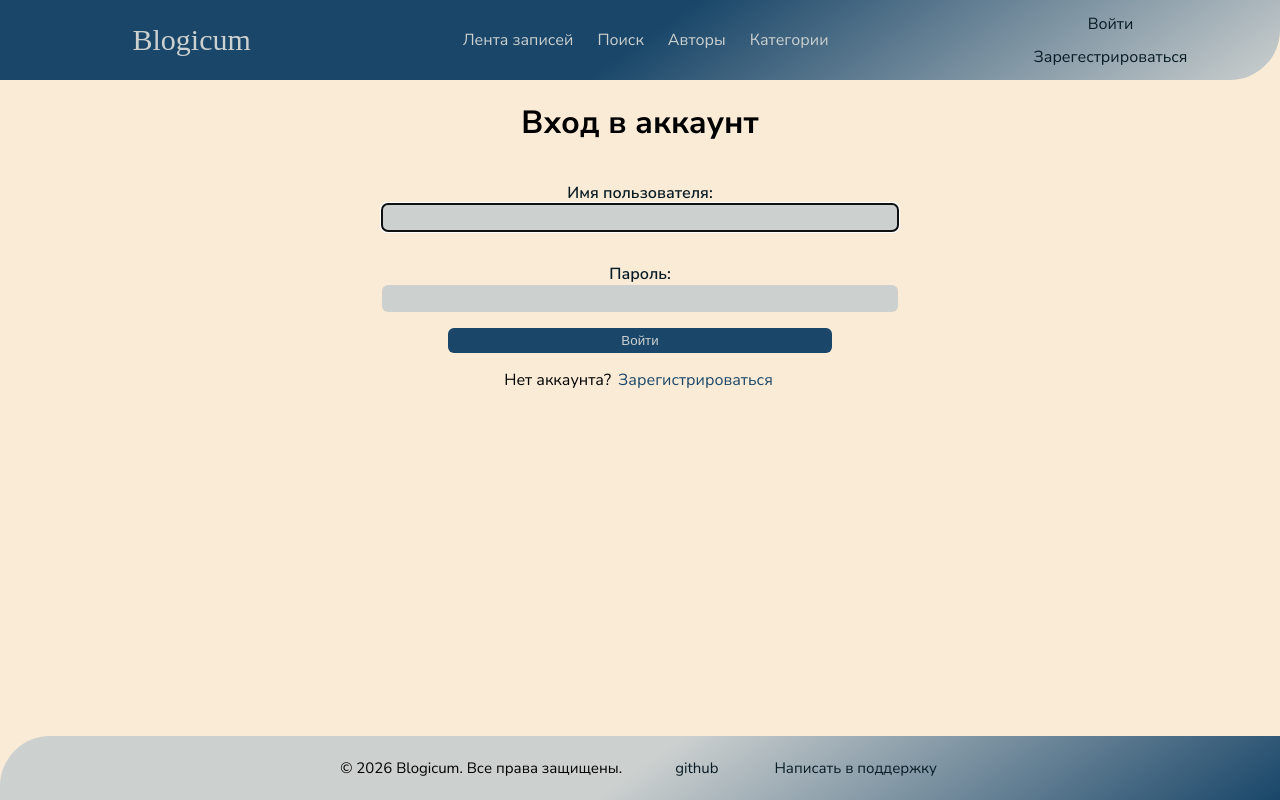
After one commit to dmitryi-88/blog, a Django app: page /account/login/ in a window 1280 px wide. The commit adds this page. Run offline with Django 5.2, Linux system fonts and the light colour scheme; some web fonts are replaced.

Commit message:
add login

```diff
--- a/static/css/main.css
+++ b/static/css/main.css
@@ -1,10 +1,12 @@
 @import url("https://fonts.googleapis.com/css2?family=Gravitas+One&family=Nunito+Sans:ital,opsz,wght@0,6..12,200..1000;1,6..12,200..1000&display=swap");
-.registerContainer {
+.registerContainer,
+.loginContainer {
   display: flex;
   flex-direction: column;
   align-items: center;
 }
-.registerContainer button {
+.registerContainer button,
+.loginContainer button {
   cursor: pointer;
   display: flex;
   align-items: center;
@@ -17,46 +19,57 @@
   color: #ccd0cf;
   transition: 0.2s;
 }
-.registerContainer button:hover {
+.registerContainer button:hover,
+.loginContainer button:hover {
   transform: translateY(5%);
   box-shadow: 0 5px 3px 0 rgba(0, 0, 0, 0.3);
 }
-.registerContainer button:active {
+.registerContainer button:active,
+.loginContainer button:active {
   transform: scale(0.85);
 }
-.registerContainer button {
+.registerContainer button,
+.loginContainer button {
   width: 60%;
 }
-.registerContainer a {
+.registerContainer a,
+.loginContainer a {
   font-size: #081c25;
   text-decoration: none;
   color: #081c25;
   text-align: center;
   transition: ease-in 0.2s;
 }
-.registerContainer a:hover {
+.registerContainer a:hover,
+.loginContainer a:hover {
   transform: translateY(5%);
   box-shadow: 0 5px 3px 0 rgba(0, 0, 0, 0.3);
   background-color: #081c25;
   color: #ccd0cf;
 }
-.registerContainer a:active {
+.registerContainer a:active,
+.loginContainer a:active {
   transform: scale(0.95);
 }
-.registerContainer a {
+.registerContainer a,
+.loginContainer a {
   color: #194669;
 }
 .registerContainer span,
-.registerContainer li {
+.registerContainer li,
+.loginContainer span,
+.loginContainer li {
   font-size: 13px;
 }
-.registerContainer form {
+.registerContainer form,
+.loginContainer form {
   width: 50%;
   display: flex;
   flex-direction: column;
   align-items: center;
 }
-.registerContainer form p {
+.registerContainer form p,
+.loginContainer form p {
   display: flex;
   flex-direction: column;
   align-items: center;
@@ -64,10 +77,12 @@
   text-align: center;
   color: #081c25;
 }
-.registerContainer form p label {
+.registerContainer form p label,
+.loginContainer form p label {
   font-weight: 600;
 }
-.registerContainer form p input {
+.registerContainer form p input,
+.loginContainer form p input {
   width: 100%;
   height: 25px;
   border: 0;
@@ -170,6 +185,30 @@ header .authorization a:hover {
 header .authorization a:active {
   transform: scale(0.95);
 }
+header .authorization span {
+  font-size: 18px;
+  font-weight: 600;
+}
+header .authorization form button {
+  cursor: pointer;
+  display: flex;
+  align-items: center;
+  justify-content: center;
+  height: 25px;
+  border: 0;
+  border-radius: 6px;
+  padding: 5px;
+  background-color: #194669;
+  color: #ccd0cf;
+  transition: 0.2s;
+}
+header .authorization form button:hover {
+  transform: translateY(5%);
+  box-shadow: 0 5px 3px 0 rgba(0, 0, 0, 0.3);
+}
+header .authorization form button:active {
+  transform: scale(0.85);
+}
 
 main {
   background-color: antiquewhite;
--- a/static/scss/register.scss
+++ b/static/scss/auth.scss
@@ -1,6 +1,7 @@
 @use "variables" as *;
 
-.registerContainer {
+.registerContainer,
+.loginContainer {
     display: flex;
     flex-direction: column;
     align-items: center;
--- a/static/scss/main.scss
+++ b/static/scss/main.scss
@@ -1,5 +1,6 @@
 @use "variables" as *;
-@use "register";
+@use "auth";
+
 @import url("https://fonts.googleapis.com/css2?family=Gravitas+One&family=Nunito+Sans:ital,opsz,wght@0,6..12,200..1000;1,6..12,200..1000&display=swap");
 
 
@@ -91,6 +92,17 @@ header {
 
         a {
             @include a-style;
+        }
+
+        span {
+            font-size: 18px;
+            font-weight: 600;
+        }
+
+        form {
+            button{
+                @include button-style;
+            }
         }
     }
 }
--- a/templates/base.html
+++ b/templates/base.html
@@ -24,8 +24,16 @@
         </nav>
 
         <div class="authorization">
-            <a href="#">Войти</a>
-            <a href="#">Зарегестрироваться</a>
+            {% if user.is_authenticated %}
+            <span>{{ user.username }}</span>
+            <form method="post" action="{% url 'logout' %}">
+                {% csrf_token %}
+                <button type="submit">Выйти</button>
+            </form>
+            {% else %}
+            <a href="{% url 'login' %}">Войти</a>
+            <a href="{% url 'register' %}">Зарегестрироваться</a>
+            {% endif %}
         </div>
     </header>
 
--- /dev/null
+++ b/templates/registration/login.html
@@ -0,0 +1,23 @@
+{% extends 'base.html' %}
+
+{% block title %}Вход{% endblock %}
+
+{% block content %}
+
+<div class="loginContainer">
+    <h1>Вход в аккаунт</h1>
+
+    <form method="post">
+        {% csrf_token %}
+        {{ form.as_p }}
+
+        <button type="submit">Войти</button>
+    </form>
+
+    <p>
+        Нет аккаунта?
+        <a href="{% url 'register' %}">Зарегистрироваться</a>
+    </p>
+</div>
+
+{% endblock %}
```
Also changed, not shown: templates/account/login.html (deleted, +0 -31 lines), 1 other file.
